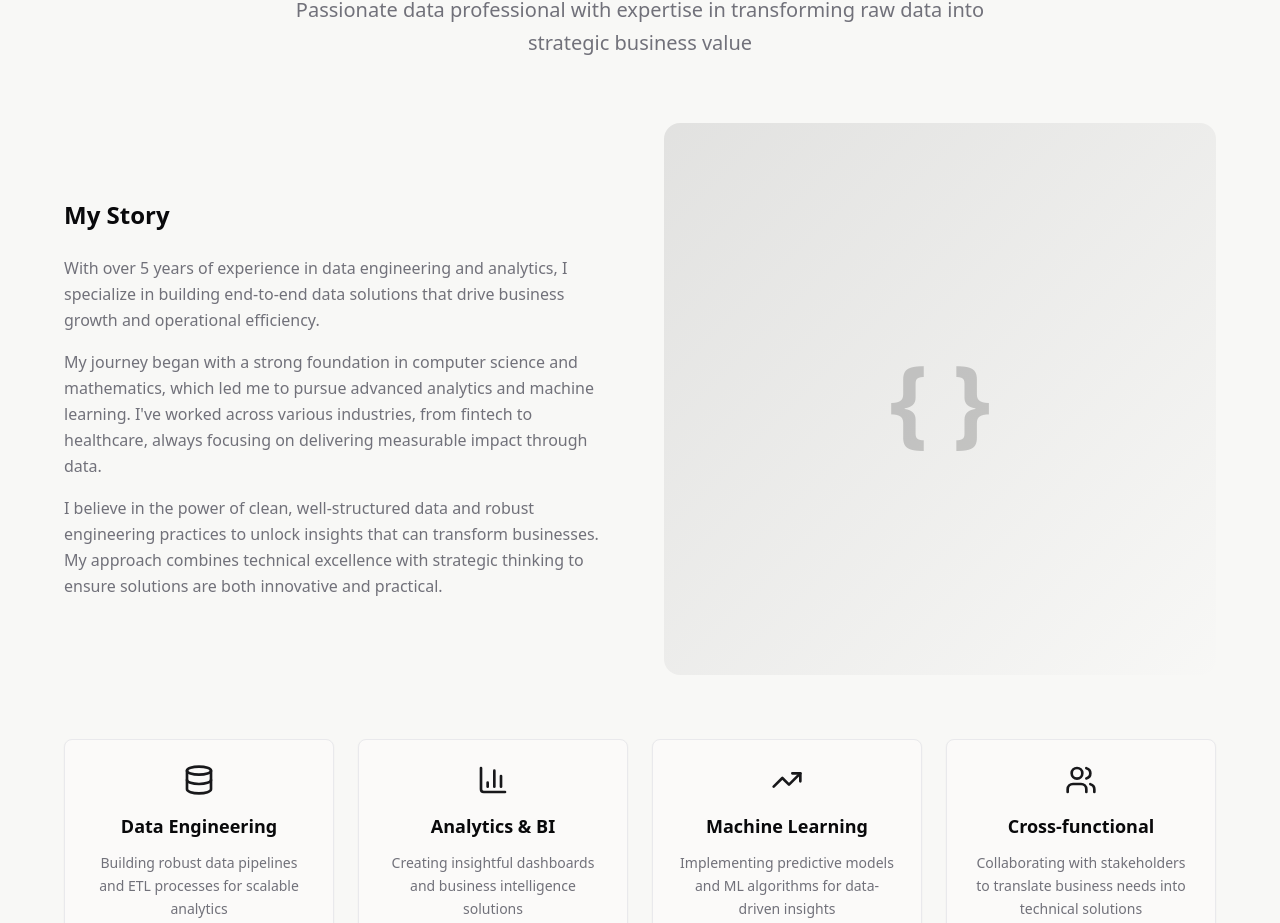
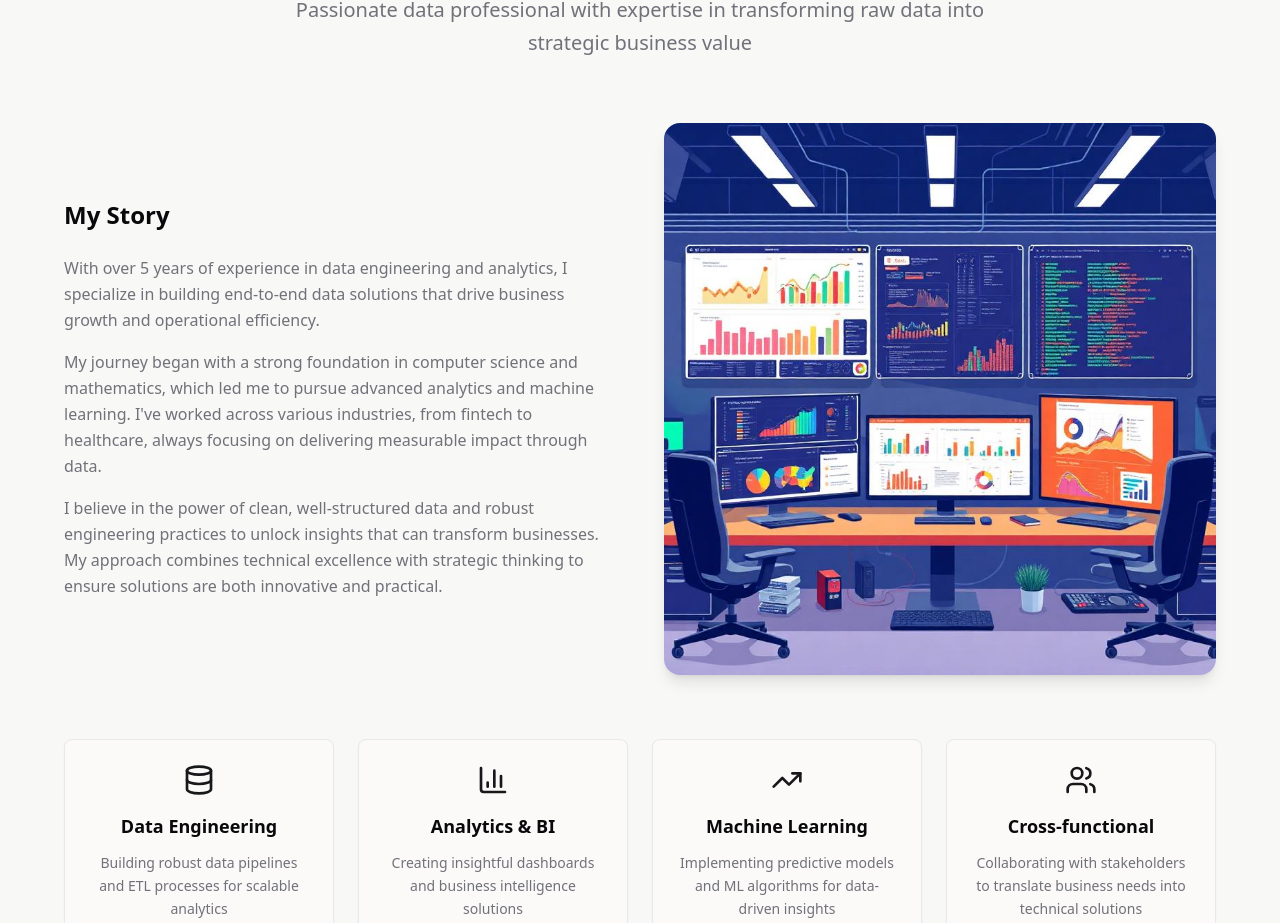
Before and after one commit to Adh101/portfolio-atish-dhamala, a React (Vite) app: page / in a window 1280 px wide. Shown: the part 958-1881 px from the top of the page. Built offline with nearby package versions, Linux system fonts and the light colour scheme.

Commit message:
Add image to About section
Add a data analytics and engineering related image to the "My Story" section of the About component.

```diff
--- a/src/components/About.tsx
+++ b/src/components/About.tsx
@@ -1,5 +1,6 @@
 import { Card, CardContent } from '@/components/ui/card';
 import { BarChart3, Database, TrendingUp, Users } from 'lucide-react';
+import dataAnalyticsImage from '@/assets/data-analytics-workspace.jpg';
 
 const About = () => {
   const highlights = [
@@ -62,10 +63,12 @@ const About = () => {
             </div>
 
             <div className="relative">
-              <div className="aspect-square bg-gradient-to-br from-primary/10 to-accent/10 rounded-2xl flex items-center justify-center">
-                <div className="text-8xl text-primary/20 font-bold">
-                  {"{ }"}
-                </div>
+              <div className="aspect-square rounded-2xl overflow-hidden shadow-lg">
+                <img
+                  src={dataAnalyticsImage}
+                  alt="Data analytics and engineering workspace with multiple monitors showing data visualizations, charts, and code"
+                  className="w-full h-full object-cover"
+                />
               </div>
             </div>
           </div>
```
Also changed, not shown: src/assets/data-analytics-workspace.jpg (added).
